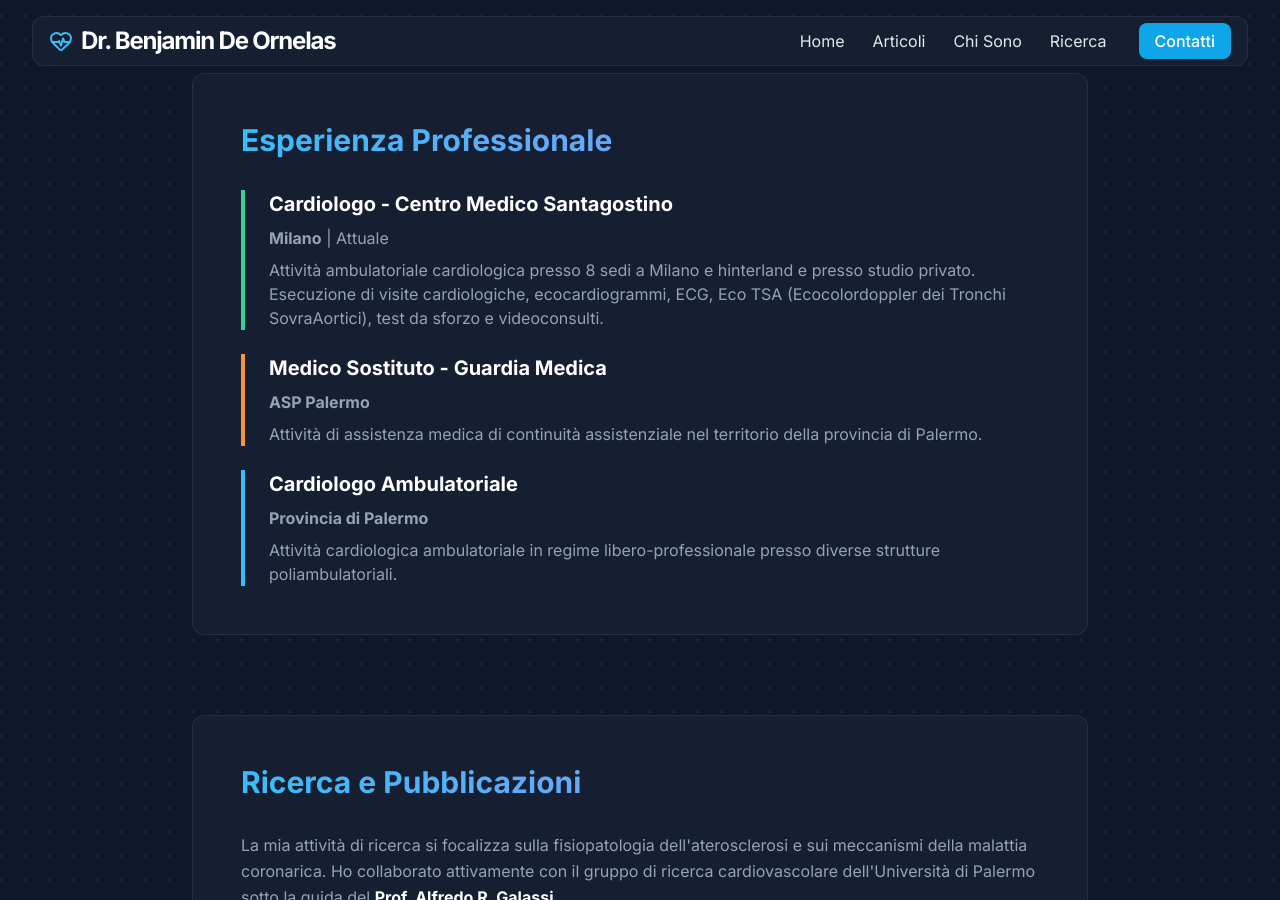
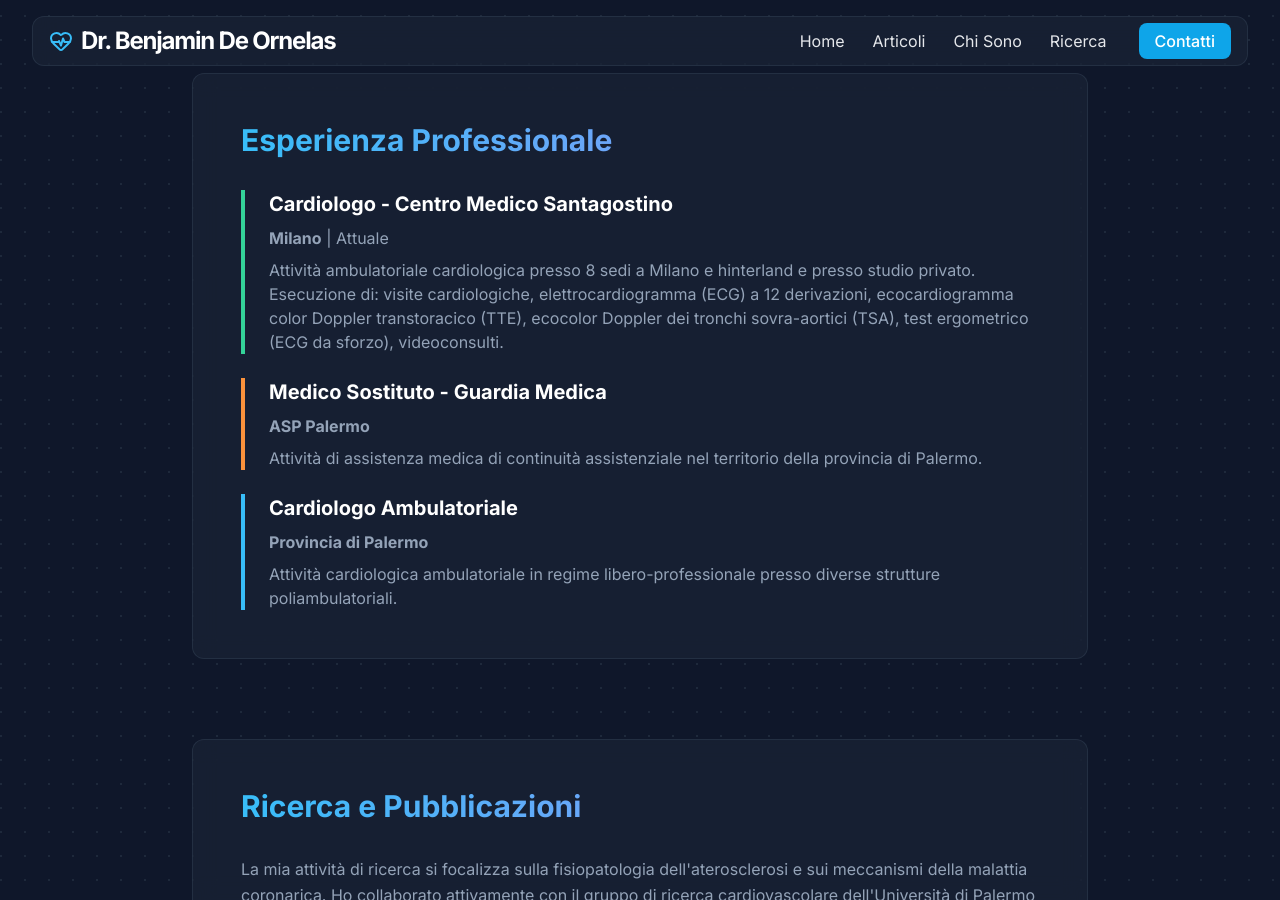
Before and after one commit to bdeornelas/bdeornelas.github.io, a Jekyll site: the page built from about/index.html, in a window 1280 px wide and 900 px high, scrolled down 1257 px. Built offline with Jekyll 4.4.1, drawn with Linux system fonts in a browser that asks for light colours; nearby versions of some CDN libraries.

Commit message:
About: standardizza dizione esami (ECG 12 derivazioni, ecocardiogramma color Doppler TTE, ecocolor Doppler TSA, test ergometrico); uniforma maiuscole

```diff
--- a/about/index.html
+++ b/about/index.html
@@ -84,7 +84,7 @@ twitter_image: /assets/img/benjamin-de-ornelas-portrait.jpg
               <h3 class="text-xl font-semibold text-white mb-2">Cardiologo - Centro Medico Santagostino</h3>
               <p class="text-slate-400 mb-2"><strong>Milano</strong> | Attuale</p>
               <p class="text-slate-400">
-                Attività ambulatoriale cardiologica presso 8 sedi a Milano e hinterland e presso studio privato. Esecuzione di visite cardiologiche, ecocardiogrammi, ECG, Eco TSA (Ecocolordoppler dei Tronchi SovraAortici), test da sforzo e videoconsulti.
+                Attività ambulatoriale cardiologica presso 8 sedi a Milano e hinterland e presso studio privato. Esecuzione di: visite cardiologiche, elettrocardiogramma (ECG) a 12 derivazioni, ecocardiogramma color Doppler transtoracico (TTE), ecocolor Doppler dei tronchi sovra-aortici (TSA), test ergometrico (ECG da sforzo), videoconsulti.
               </p>
             </div>
 
```
